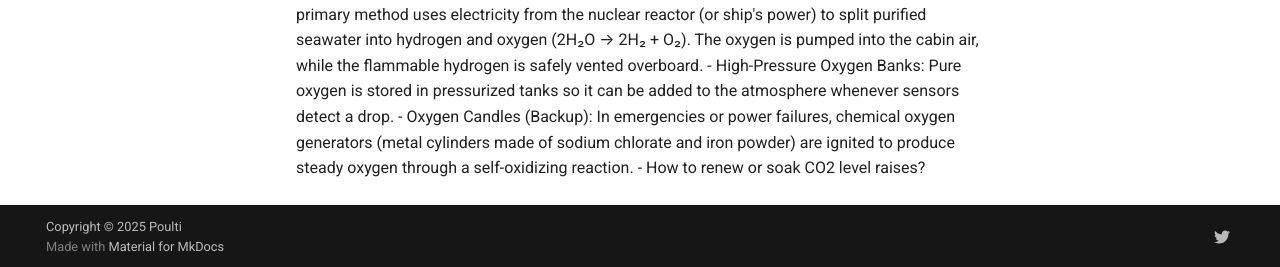
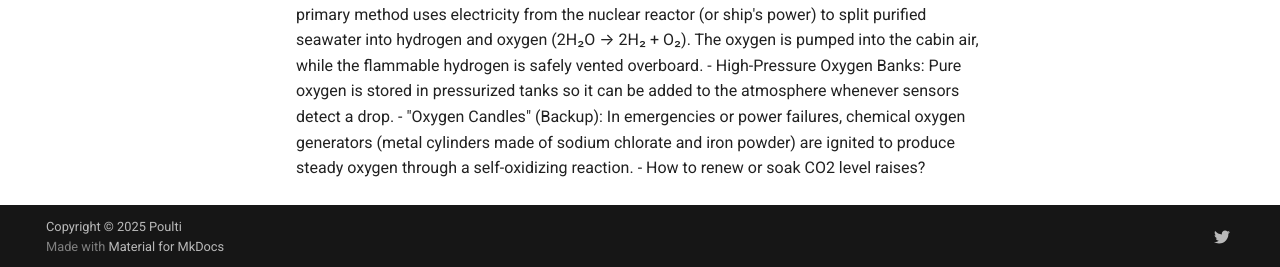
Before and after one commit to poulti/brain-pages, an MkDocs documentation site: the page built from docs/autonomous-underearth-house.md, in a window 1280 px wide and 900 px high, scrolled down 2302 px. Shown: the part 630-897 px from the top of the window. Built offline with MkDocs 1.6.1 and Material for MkDocs 9.7.7, drawn with Linux system fonts in a browser that asks for light colours; comment, search, counter and statistics services are not loaded; some of the changed text lies outside the part shown.

```diff
--- a/docs/autonomous-underearth-house.md
+++ b/docs/autonomous-underearth-house.md
@@ -62,5 +62,5 @@ Overall, probably easier to have a prefab pod that is built for underground cond
 For O2, in a submarine, they have these machanism:
 - Electrolytic Oxygen Generation (EOG): The primary method uses electricity from the nuclear reactor (or ship's power) to split purified seawater into hydrogen and oxygen (2H₂O → 2H₂ + O₂). The oxygen is pumped into the cabin air, while the flammable hydrogen is safely vented overboard.
 - High-Pressure Oxygen Banks: Pure oxygen is stored in pressurized tanks so it can be added to the atmosphere whenever sensors detect a drop.
-- Oxygen Candles (Backup): In emergencies or power failures, chemical oxygen generators (metal cylinders made of sodium chlorate and iron powder) are ignited to produce steady oxygen through a self-oxidizing reaction.
+- "Oxygen Candles" (Backup): In emergencies or power failures, chemical oxygen generators (metal cylinders made of sodium chlorate and iron powder) are ignited to produce steady oxygen through a self-oxidizing reaction.
 - How to renew or soak CO2 level raises?
```
